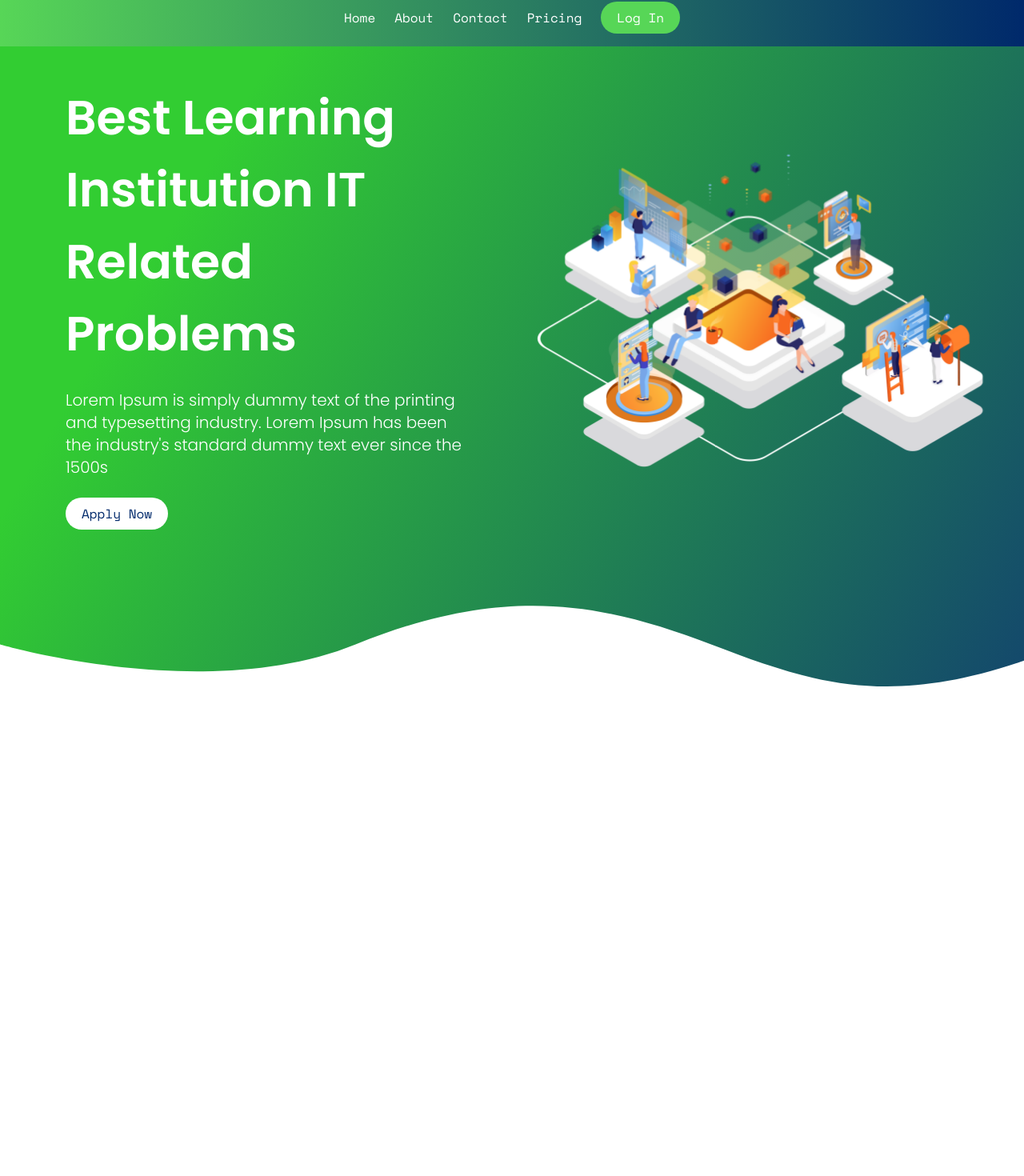
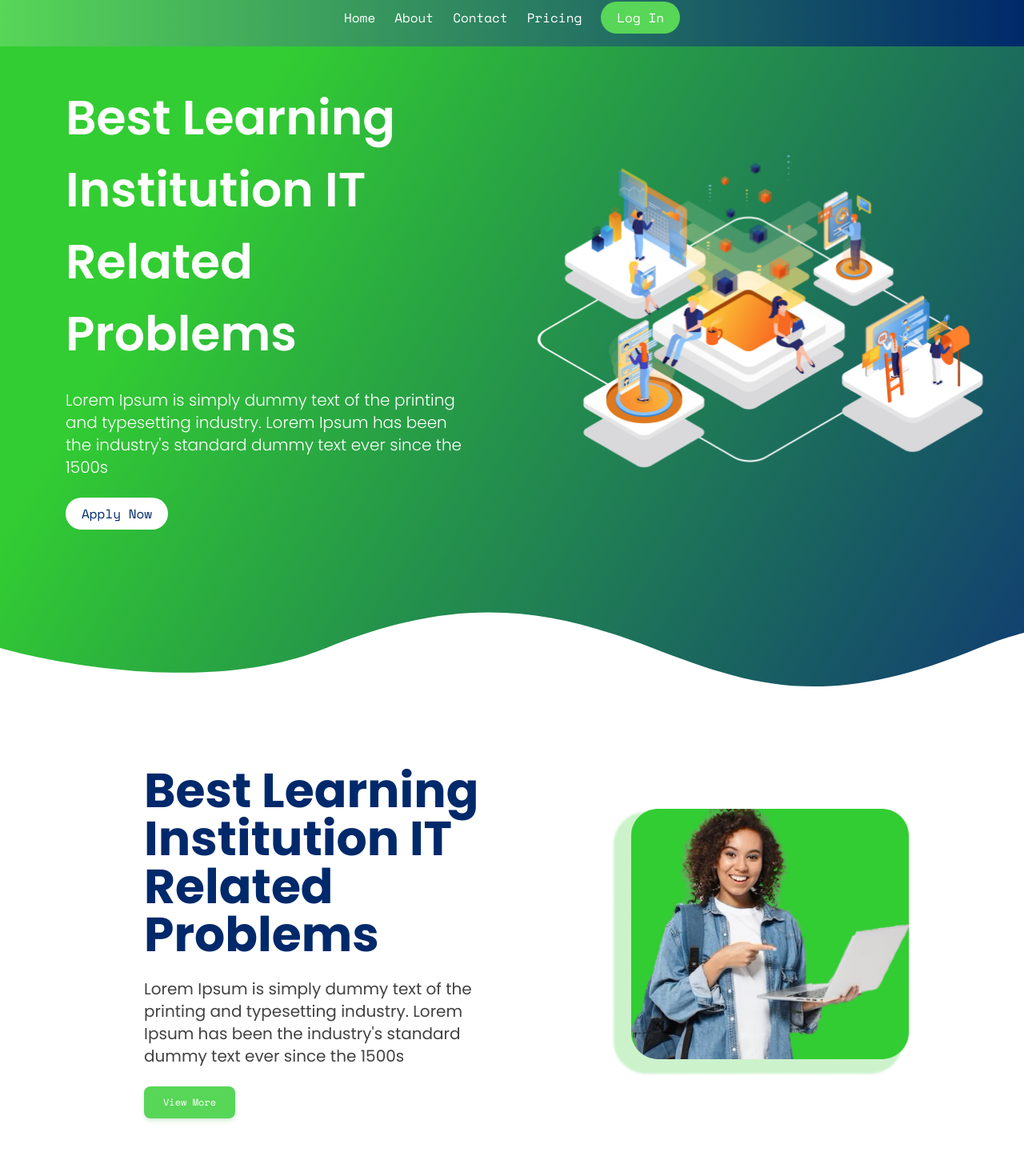
Before and after one commit to killy10o10/school-webapp, a React (Vite) app: page / in a window 1280 px wide. Shown: the part 14-1484 px from the top of the page at 80% size. Before the commit the page ends 872 px from the top, so only its background shows below. Built offline with nearby package versions, Linux system fonts and the light colour scheme.

Commit message:
Add extra sections to home

```diff
--- a/src/components/Layout.jsx
+++ b/src/components/Layout.jsx
@@ -1,20 +1,12 @@
 import { Outlet } from 'react-router';
 import NavigationBar from './Navbar';
-import background from "../assets/BG.svg"
-
 
 function Layout() {
-
-  const styles = {
-    backgroundImage: `url("${background}")`,
-    backgroundSize: "cover",
-    backgroundRepeat: "no-repeat"
-  }
   return (
-    <main className="min-h-screen" style={styles}>
-        <NavigationBar />
-        <Outlet />
-    </main>
+    <>
+      <NavigationBar />
+      <Outlet />
+    </>
   );
 }
 
--- a/src/pages/Home.jsx
+++ b/src/pages/Home.jsx
@@ -1,8 +1,20 @@
 import heroImage from '../assets/image.png';
+import background from '../assets/BG.svg';
+import lady from '../assets/lady.png';
+import { Button } from '@material-tailwind/react';
 
 function Home() {
+  const styles = {
+    backgroundImage: `url("${background}")`,
+    backgroundSize: 'cover',
+    backgroundRepeat: 'no-repeat',
+  };
   return (
-    <section className="text-white p-2 md:p-5 min-h-screen grid md:grid-cols-2">
+    <>
+      <section
+        className="text-white p-2 md:p-5 min-h-screen grid md:grid-cols-2"
+        style={styles}
+      >
         <div className="font-poppins h-4/5 flex flex-col items-center justify-center mt-10 md:mt-0">
           <div className="lg:w-4/5 flex flex-col gap-6">
             <h1 className="text-6xl font-semibold lg:leading-normal">
@@ -19,11 +31,39 @@ function Home() {
           </div>
         </div>
         <div className="h-4/5 flex flex-col items-center justify-center">
-        <div className="translate-y-0 animate-slow-float">
+          <div className="animate-slow-float">
             <img src={heroImage} alt="" />
           </div>
         </div>
       </section>
+
+      <section className="min-h-[80vh] p-2 md:p-5  grid md:grid-cols-2 justify-center items-center">
+        <div className="font-poppins h-4/5 flex items-center lg:ml-40 justify-center mt-10 md:mt-0">
+          <div className=" flex flex-col gap-6">
+            <h1 className="text-6xl font-bold text-dark-blue">
+              Best Learning Institution IT Related Problems
+            </h1>
+            <p className="text-xl  text-gray-800">
+              Lorem Ipsum is simply dummy text of the printing and typesetting
+              industry. Lorem Ipsum has been the industry&apos;s standard dummy
+              text ever since the 1500s
+            </p>
+            <Button color="green" className="bg-lime text-white font-mono font-normal self-start capitalize">
+              View More
+            </Button>
+          </div>
+        </div>
+        <div className="h-4/5 flex flex-col items-center justify-center">
+          <div className="lg:w-3/5 mt-20 md:mt-0">
+            <img className="" src={lady} alt="" />
+          </div>
+        </div>
+      </section>
+
+      <section className="min-h-[40vh] bg-gradient-to-r from-lime to-dark-blue">
+
+      </section>
+    </>
   );
 }
 
```
Also changed, not shown: src/assets/lady.png (added). Lines whose indentation alone changed are shown as unchanged.
